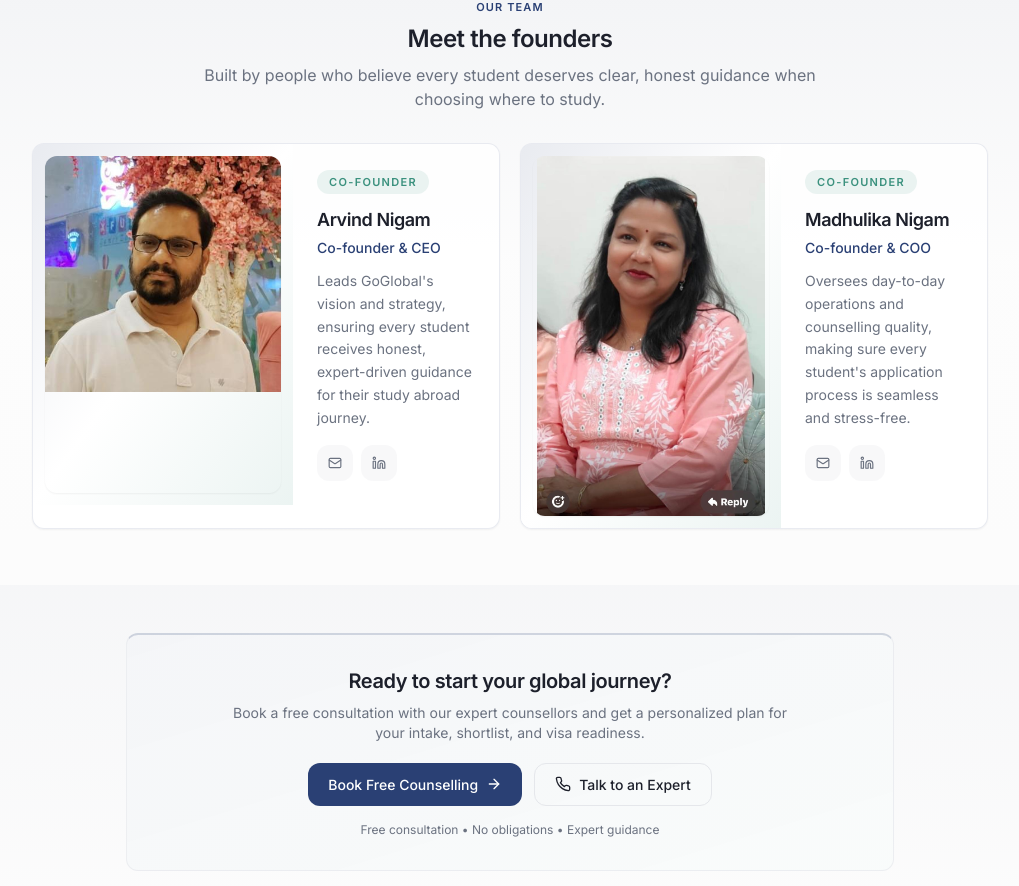
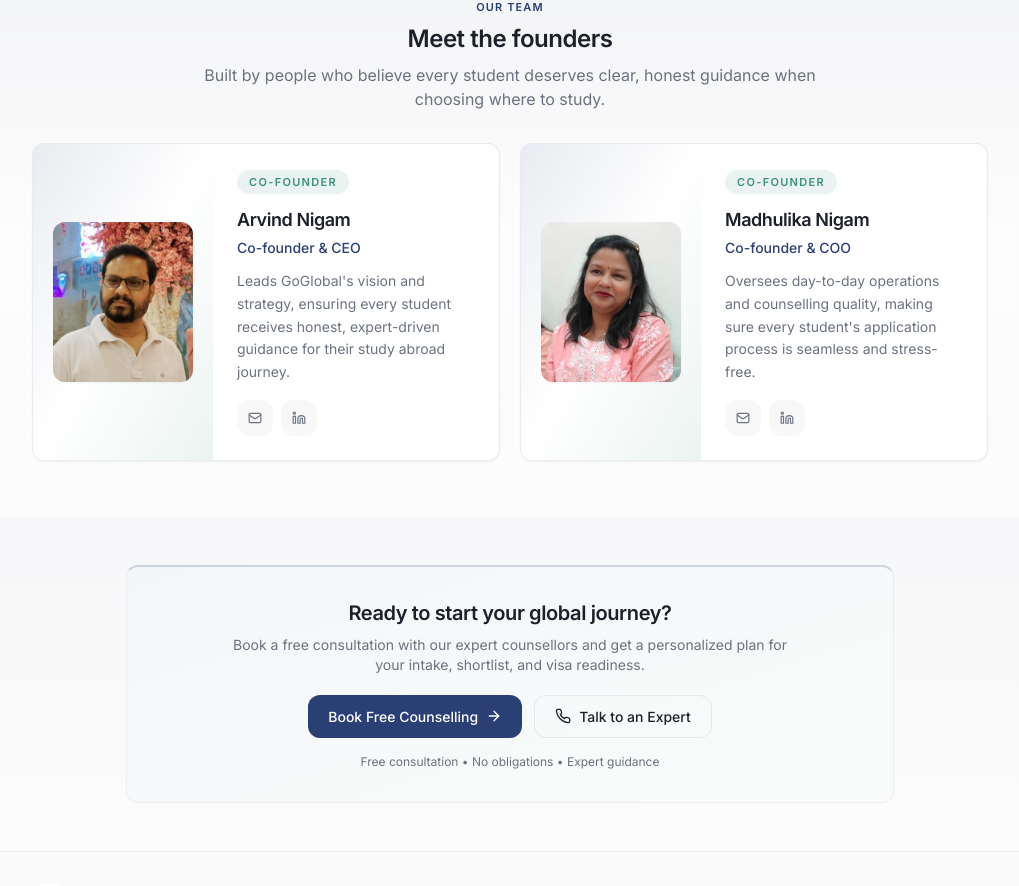
Before and after one commit to nigamarvind2/go-global, a React (Vite) app: page / in a window 1280 px wide. Shown: the part 2393-3279 px from the top of the page, without its empty margins (260-1279 px from the left). Built offline with nearby package versions, Linux system fonts and the light colour scheme; the HTML template or start-up script is replaced by a standard one.

Commit message:
Make founder photos compact and equal

```diff
--- a/src/components/Team.tsx
+++ b/src/components/Team.tsx
@@ -33,12 +33,12 @@ const Team = () => {
             key={founder.name}
             className="content-card overflow-hidden border-primary/10 bg-white/80 p-0 shadow-sm"
           >
-            <div className="grid items-stretch md:grid-cols-[260px_1fr]">
-              <div className="relative flex min-h-[320px] items-center justify-center bg-gradient-to-br from-primary/10 via-white to-accent/10 p-3">
+            <div className="grid items-stretch md:grid-cols-[180px_1fr]">
+              <div className="relative flex items-center justify-center bg-gradient-to-br from-primary/10 via-white to-accent/10 p-5">
                 <img
                   src={founder.image}
                   alt={founder.name}
-                  className="h-full max-h-[360px] w-full rounded-xl object-contain object-top shadow-sm"
+                  className="h-36 w-36 rounded-xl object-cover object-top shadow-sm sm:h-40 sm:w-40"
                 />
               </div>
 
```
